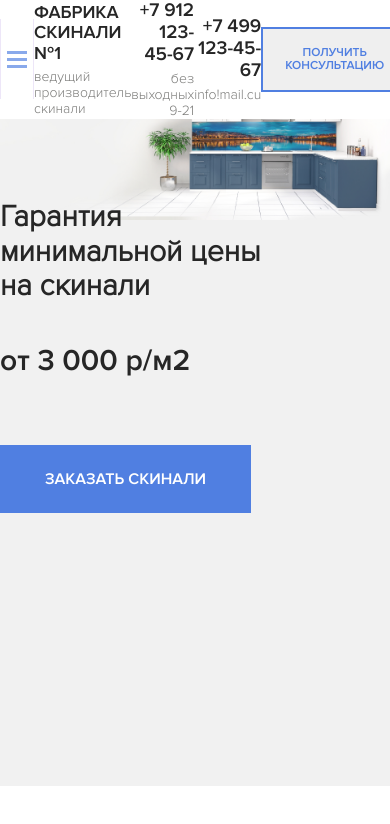
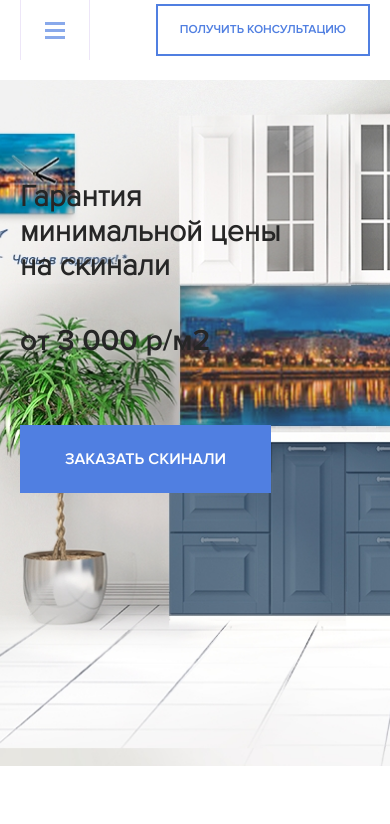
Before and after one commit to Mi-Studio/skinali, a plain HTML site: page index.html in a window 390 px wide. Drawn offline with Linux system fonts and the light colour scheme.

Commit message:
Изменения с адаптивом

```diff
--- a/sass/_grid.sass
+++ b/sass/_grid.sass
@@ -4,3 +4,13 @@
 .container
   max-width: 1170px
   margin: auto
+@media (max-width: 1199px)
+  .container
+    max-width: 960px
+@media (max-width: 991px)
+  .container
+    max-width: 750px
+@media (max-width: 768px)
+  .container
+    max-width: 100%
+    padding: 0 20px
--- a/sass/_interface.sass
+++ b/sass/_interface.sass
@@ -7,6 +7,7 @@
     font-size: 12px
     text-transform: uppercase
     color: $primary
+    background-color: #ffffff
     +bold
   .button
     border: none
@@ -15,3 +16,6 @@
     background-color: $primary
     color: #ffffff
     +bold
+@media (max-width: 991px)
+  .button-o
+    font-size: 10px
--- a/sass/blocks/_hero.sass
+++ b/sass/blocks/_hero.sass
@@ -1,7 +1,8 @@
 .hero
-  background: #f1f1f1 url('../../img/hero/hero-bg.jpg') no-repeat center top 80px
-  background-size: contain
-  padding-top: 180px
+  background: #f1f1f1 url('../../img/hero/hero-bg.jpg') no-repeat center top
+  background-size: cover
+  margin-top: 80px
+  padding-top: 80px
   padding-bottom: 273px
   &__title
     width: 272px
@@ -12,3 +13,7 @@
     margin-bottom: 67px
     font-size: 30px
     +bold
+@media (max-width: 991px)
+  .hero
+    background-size: cover
+    position: top left 30%
--- a/sass/blocks/_navbar.sass
+++ b/sass/blocks/_navbar.sass
@@ -9,7 +9,6 @@
     display: flex
     align-items: center
     justify-content: space-between
-    min-height: 80px
   &__mobile, &__landline
     text-align: right
   &__phone
@@ -35,7 +34,7 @@
   background-color: $primary
   color: #ffffff
   transition: 0.2s
-  transform: translateY(-100%)
+  transform: translateY(-200%)
   &_active
     transform: translateY(0)
   &__nav
@@ -77,3 +76,18 @@
     font-size: 14px
     color: $text-color-light
     font-size: 14px
+@media (max-width: 991px)
+  .navbar
+    &__mobile, &__landline
+      display: none
+@media (max-width: 576px)
+  .logo
+    display: none
+  .menu
+    top: 60px
+    &-button
+      height: 60px
+    &__nav
+      flex-direction: column
+    &__link
+      margin-bottom: 20px
```
Also changed, not shown: css/style.css, 1 other file.
